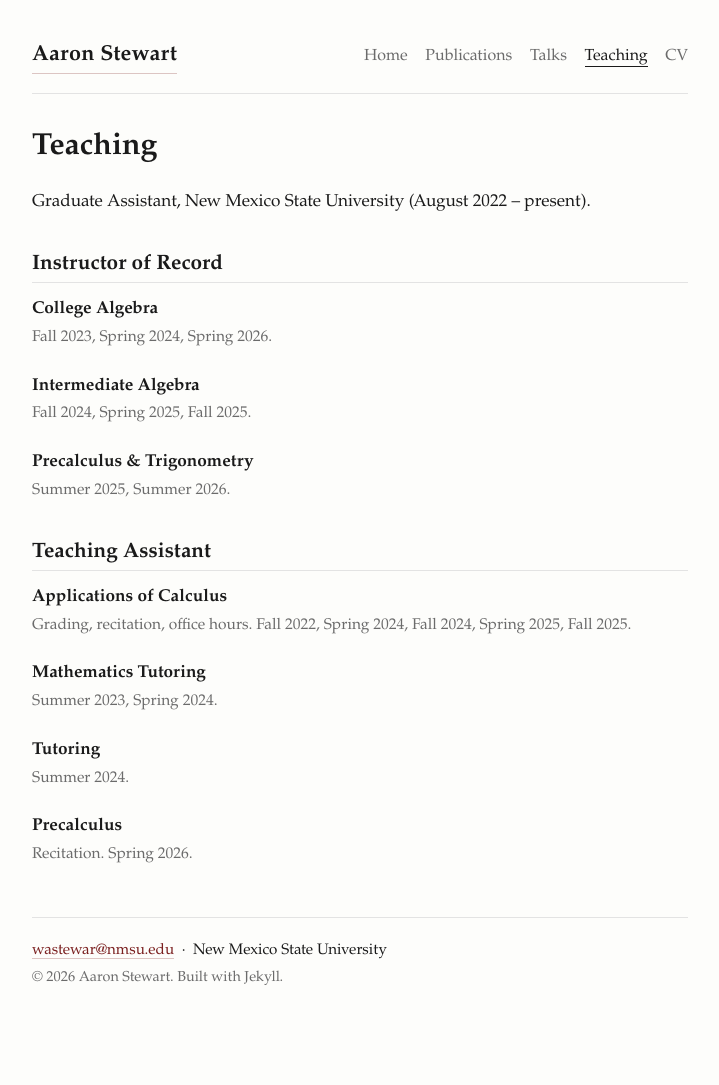
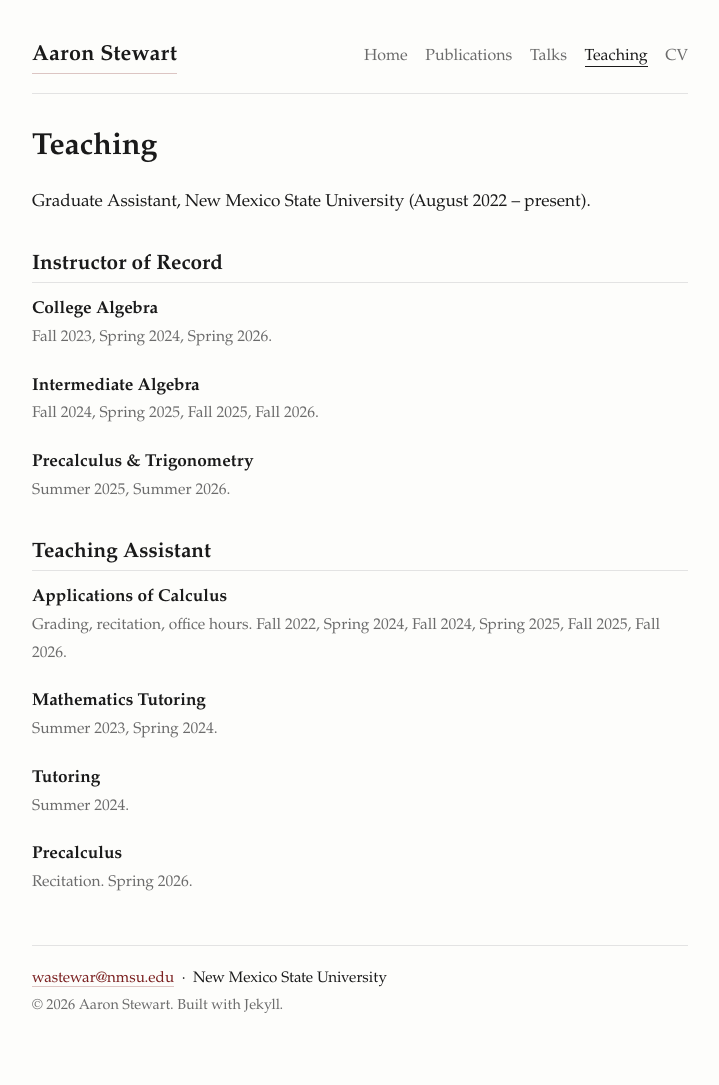
Before and after one commit to waaronstewart/waaronstewart.github.io, a Jekyll site: the page built from teaching.md, in a window 1280 px wide. Shown: the whole page, without its empty margins (280-999 px from the left). Built offline with Jekyll 4.4.1, drawn with Linux system fonts in a browser that asks for light colours; before the commit the page ends 1057 px from its top, so only the background shows below that.

Commit message:
Add Fall 2026 to course availability
Updated course availability for Intermediate Algebra and Applications of Calculus to include Fall 2026.

```diff
--- a/teaching.md
+++ b/teaching.md
@@ -16,7 +16,7 @@ Graduate Assistant, New Mexico State University (August 2022 – present).
 
 <div class="entry">
   <span class="etitle">Intermediate Algebra</span><br>
-  <span class="emeta">Fall 2024, Spring 2025, Fall 2025.</span>
+  <span class="emeta">Fall 2024, Spring 2025, Fall 2025, Fall 2026.</span>
 </div>
 
 <div class="entry">
@@ -28,7 +28,7 @@ Graduate Assistant, New Mexico State University (August 2022 – present).
 
 <div class="entry">
   <span class="etitle">Applications of Calculus</span><br>
-  <span class="emeta">Grading, recitation, office hours. Fall 2022, Spring 2024, Fall 2024, Spring 2025, Fall 2025.</span>
+  <span class="emeta">Grading, recitation, office hours. Fall 2022, Spring 2024, Fall 2024, Spring 2025, Fall 2025, Fall 2026.</span>
 </div>
 
 <div class="entry">
```
